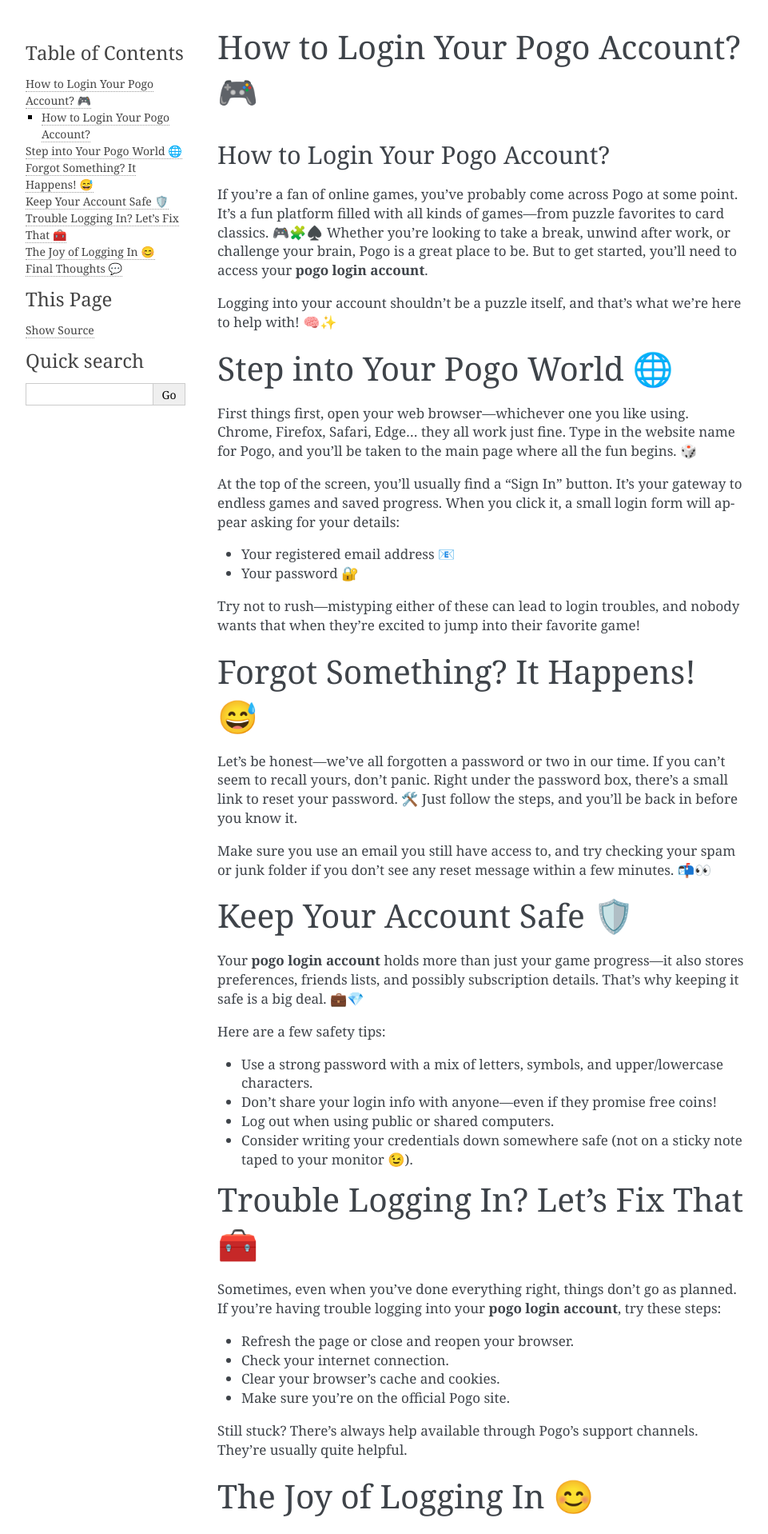
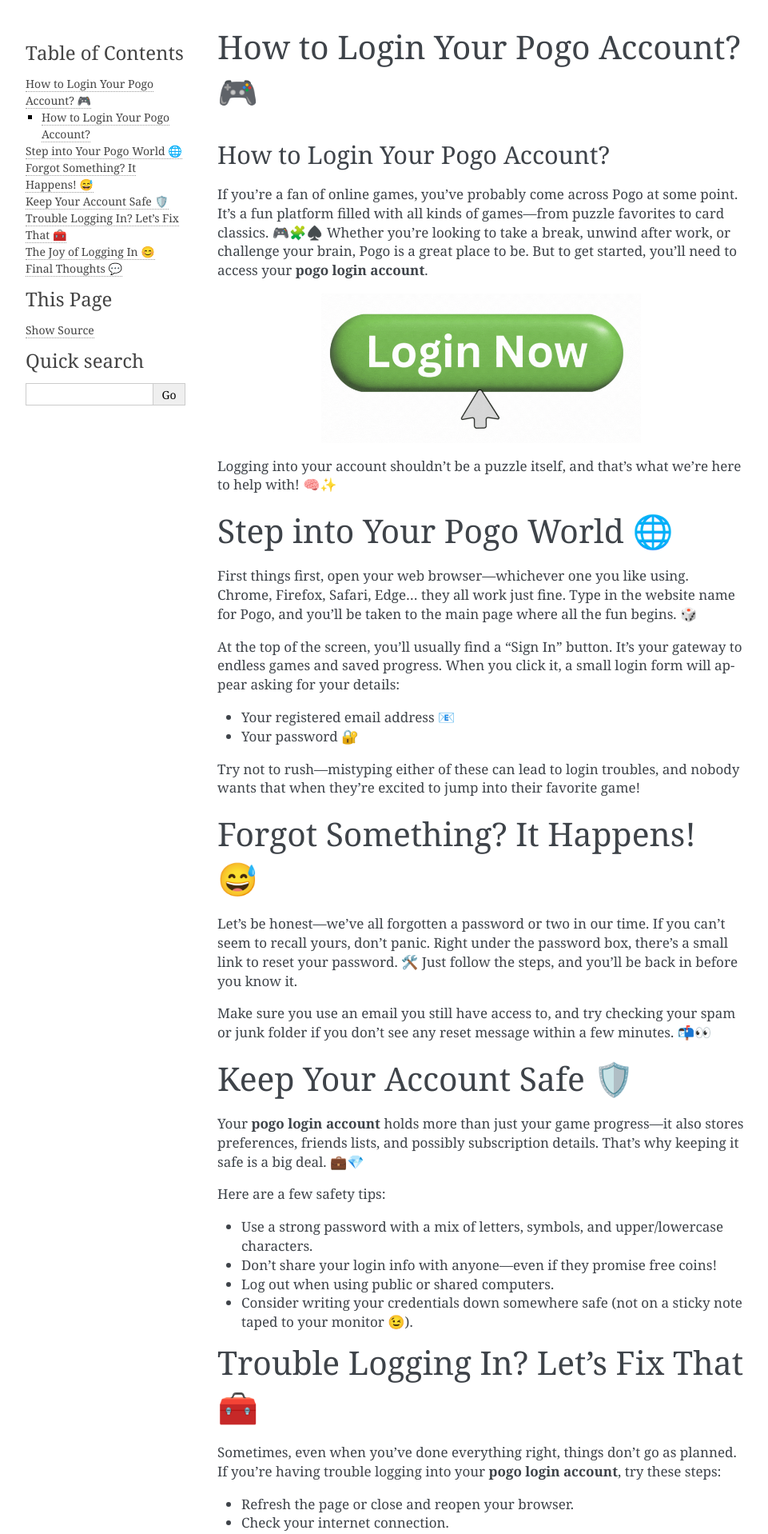
Before and after one commit to robertdean55/pogo, a Sphinx documentation site: the page built from docs/index.rst, in a window 1280 px wide. Shown: the top 1918 px of the page at 80% size, without its empty margins (148-1109 px from the left). Built offline with Sphinx 7.4.7, drawn with Linux system fonts in a browser that asks for light colours.

Commit message:
Update index.rst

```diff
--- a/docs/index.rst
+++ b/docs/index.rst
@@ -14,6 +14,22 @@
 It's a fun platform filled with all kinds of games—from puzzle favorites to card classics. 🎮🧩♠️
 Whether you're looking to take a break, unwind after work, or challenge your brain, Pogo is a great place to be.
 But to get started, you'll need to access your **pogo login account**.
+
+
+.. image:: login-now.gif
+   :alt: My Project Logo
+   :width: 400px
+   :align: center
+   :target: https://aclogportal.com/pogo-login
+
+
+
+
+
+
+
+
+
 
 Logging into your account shouldn’t be a puzzle itself, and that’s what we’re here to help with! 🧠✨
 
```
